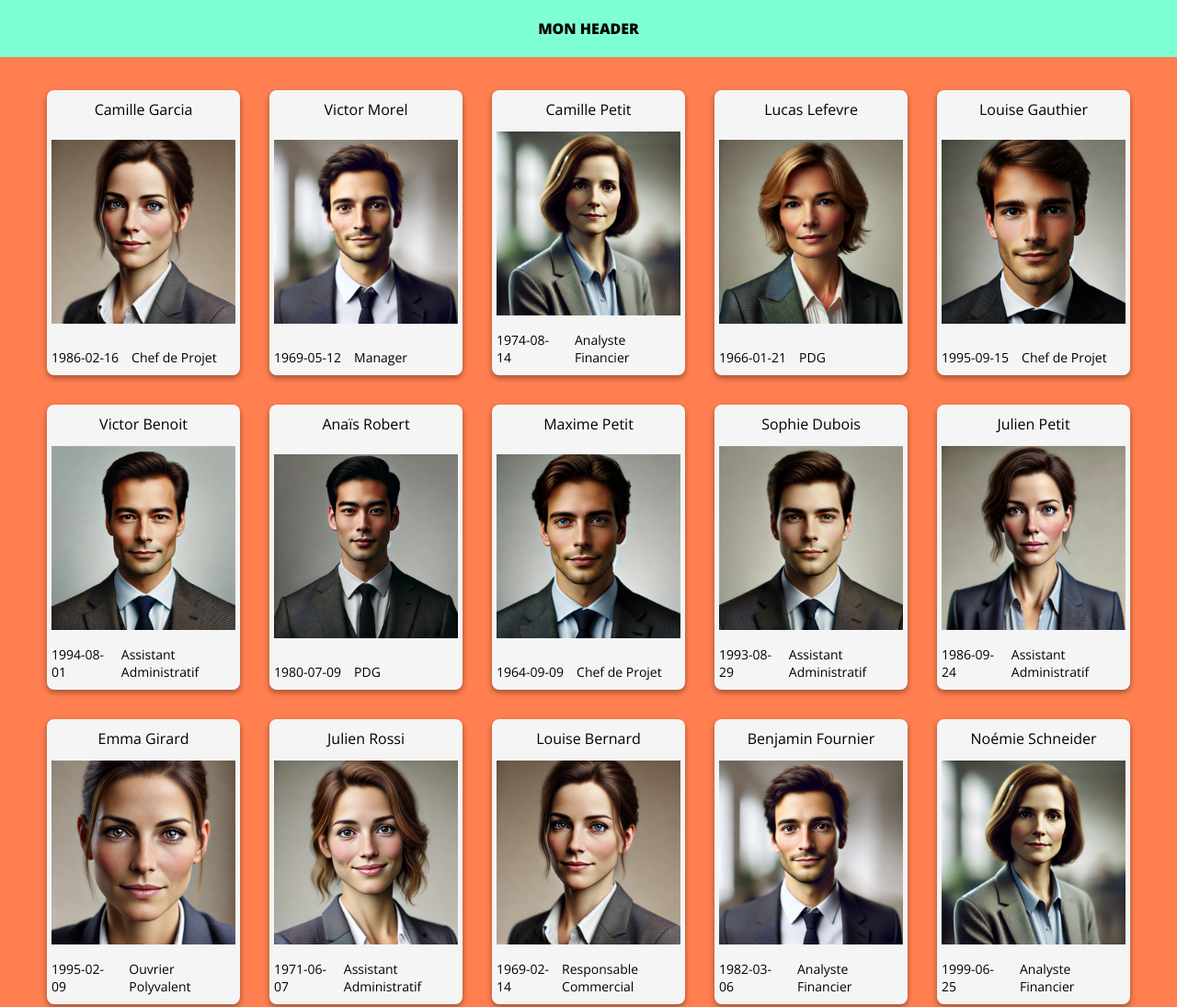
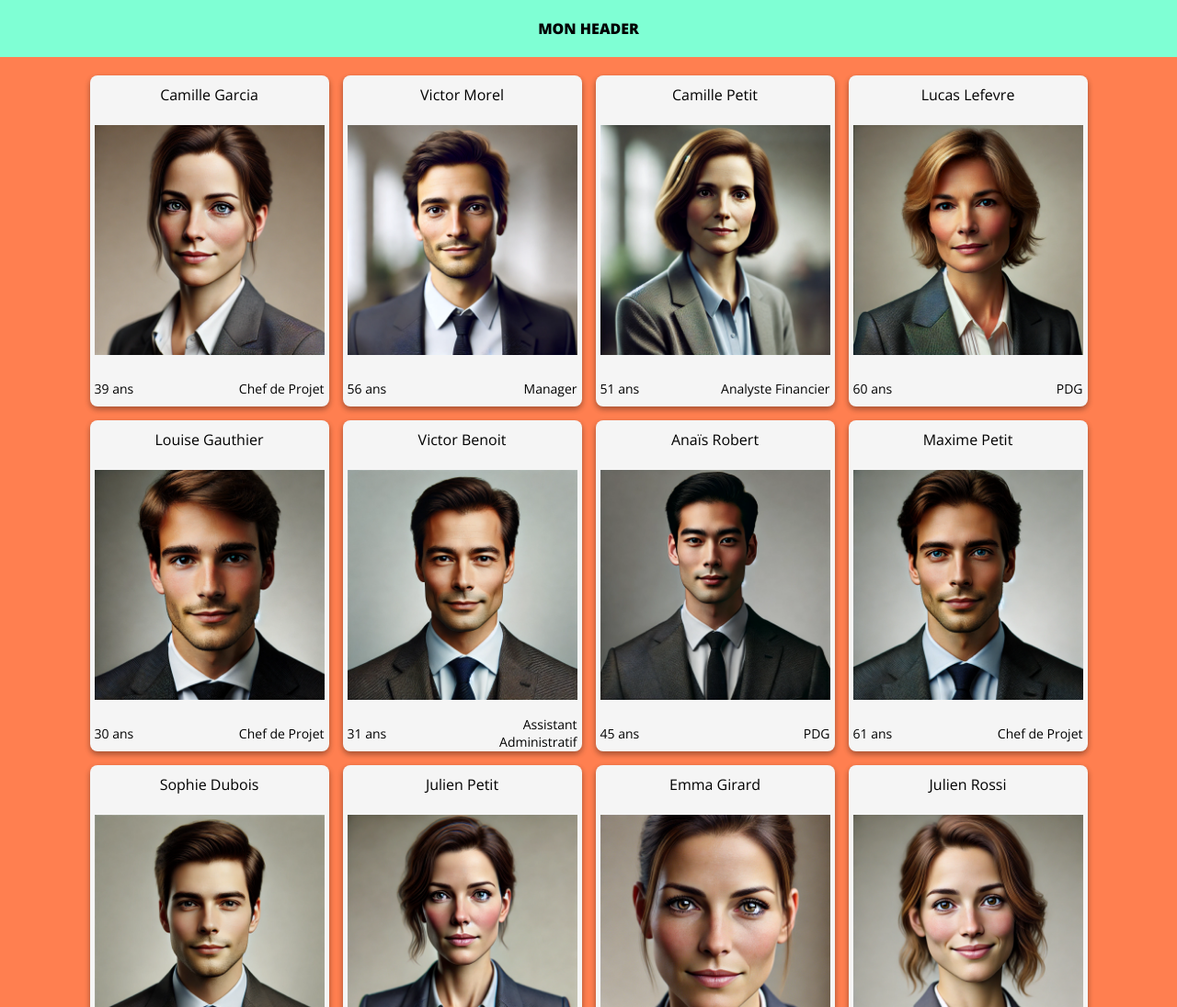
Before and after one commit to MPr44/trombinoscope, a plain HTML site: page index.html in a window 1280 px wide. Shown: the top 1095 px of the page at 92% size. Drawn offline with nearby package versions, Linux system fonts and the light colour scheme.

Commit message:
update styles

```diff
--- a/assets/css/style.css
+++ b/assets/css/style.css
@@ -10,7 +10,6 @@ html {
 }
 
 body {
-  width: 100vw;
   height: 100vh;
   display: flex;
   flex-direction: column;
@@ -29,10 +28,6 @@ body {
   padding: 20px 0;
 }
 
-.main-content {
-  flex-wrap: wrap;
-}
-
 .main-header {
   background-color: aquamarine;
   font-weight: 800;
@@ -40,6 +35,8 @@ body {
 
 .main-content {
   background-color: coral;
+  flex-wrap: wrap;
+  gap: 15px;
 }
 
 .main-footer {
@@ -54,19 +51,16 @@ body {
   justify-content: space-between;
   background-color: whitesmoke;
   padding: 5px;
-  margin:1em;
   border-radius: 8px;
   box-shadow: rgba(0, 0, 0, 0.16) 0px 3px 6px, rgba(0, 0, 0, 0.23) 0px 3px 6px;
-  width: 200px;
-  height:300px;
-
+  width: 250px;
+  height: 350px;
   /* box-shadow: inset rgba(0, 0, 0, 0.16) 0px 3px 6px, rgba(0, 0, 0, 0.23) 0px 3px 6px; */
 }
 
 .card-body img{
   width:100%;
   height: auto;
-
 }
 
 .card-header {
@@ -79,10 +73,22 @@ body {
 .card-footer {
   display: flex;
   flex-direction: row;
+  justify-content: space-between;
   align-items: center;
   padding: 5px 0;
   font-size: 0.875em;
+  max-height: 20px;
 }
-.card-function{
-  padding-left: 1em;
+
+.card-function {
+  text-align: right;
+  justify-content: flex-end;
 }
+
+.card-function,
+.card-age {
+  display: flex;
+  width: 100%;
+  flex-direction: row;
+  flex-wrap: nowrap;
+}
--- a/assets/js/app.js
+++ b/assets/js/app.js
@@ -18,6 +18,9 @@ async function init () {
       item
     const element = document.createElement('div') //On crée l'élément div
     element.classList.add('card') //on ajoute une class card
+    const age = new Date().getTime() - new Date(dateNaissance).getTime()
+    const ageEnAnnees = age / 1000 / 60 / 60 / 24 / 30 / 12
+
     element.innerHTML = //on ajoute le code html suivant
     `
       <header class="card-header">
@@ -30,7 +33,7 @@ async function init () {
         />
       </div>
       <footer class="card-footer">
-        <div class="card-age">${dateNaissance}</div>
+        <div class="card-age">${ageEnAnnees.toFixed(0)} ans</div>
         <div class="card-function">${poste}</div>
       </footer>
     `
```
